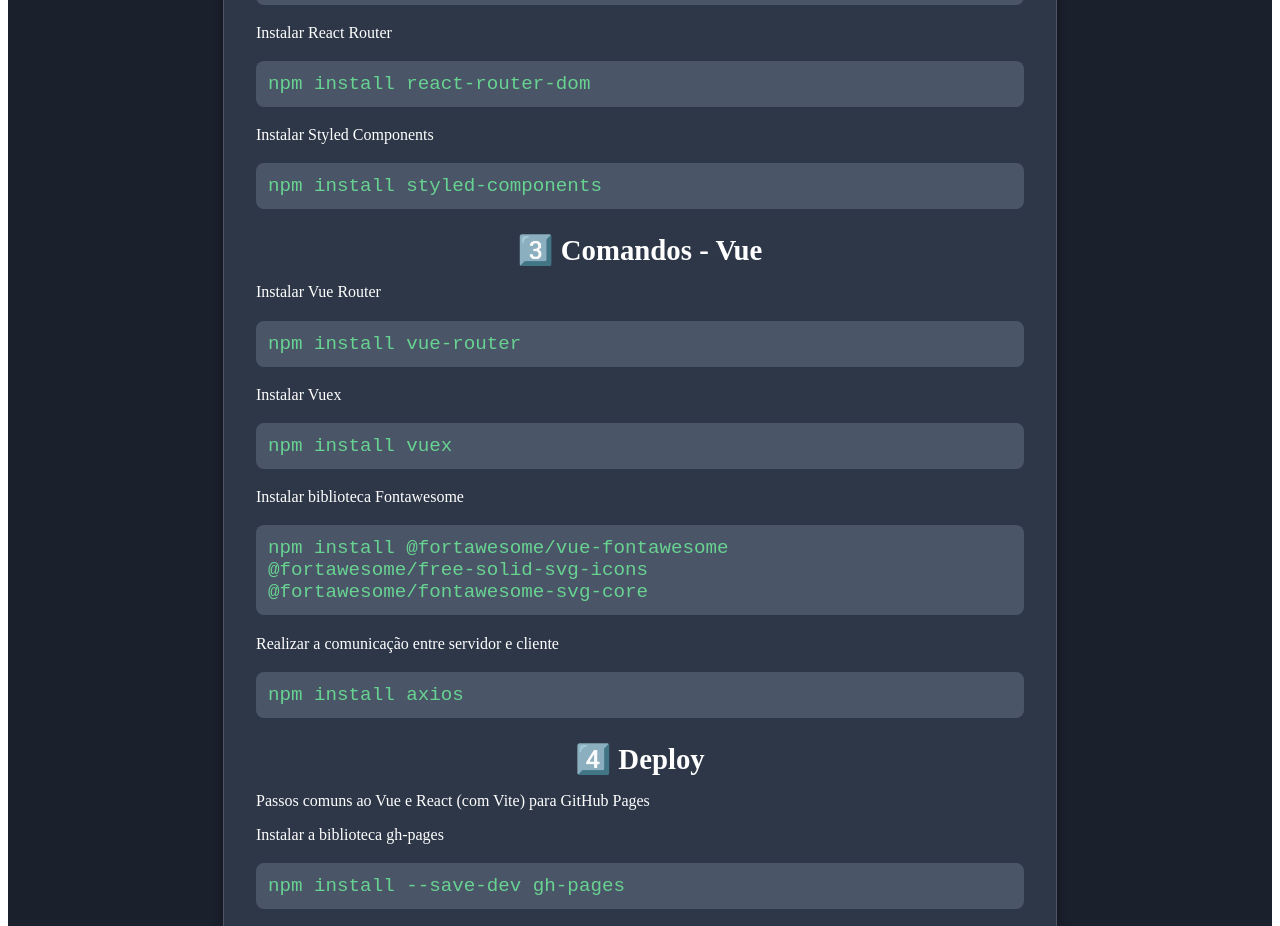
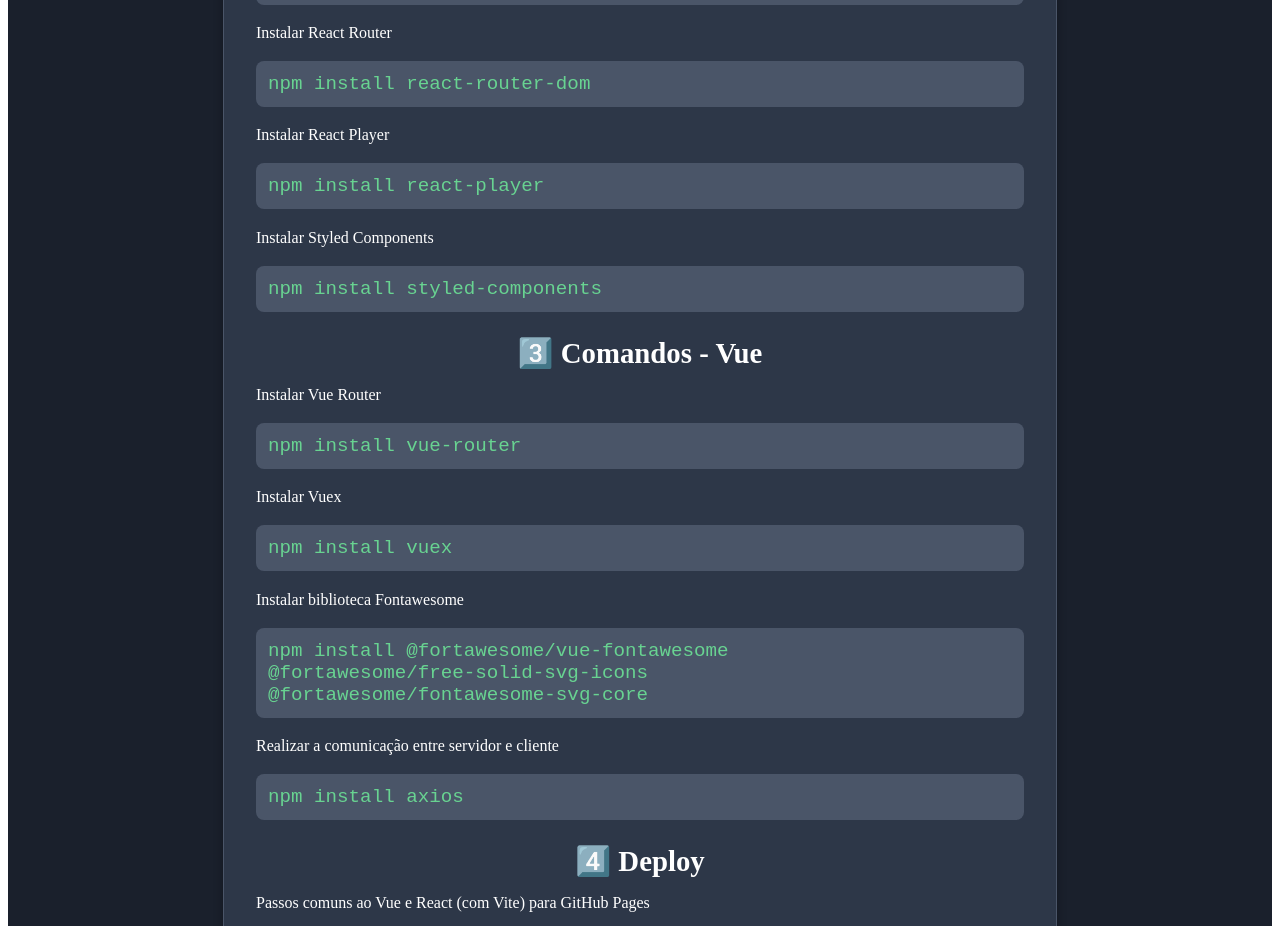
Before and after one commit to rma98/devguides, a React (Vite) app: page /comandsguide in a window 1280 px wide. Shown: the part 780-1706 px from the top of the page. Built offline with nearby package versions, Linux system fonts and the light colour scheme.

Commit message:
Update file ComandsGuide.jsx for pages folder

```diff
--- a/src/pages/ComandsGuide.jsx
+++ b/src/pages/ComandsGuide.jsx
@@ -24,6 +24,9 @@
 
                 <p>Instalar React Router</p>
                 <Pre>npm install react-router-dom</Pre>
+
+                <p>Instalar React Player</p>
+                <Pre>npm install react-player</Pre>
 
                 <p>Instalar Styled Components</p>
                 <Pre>npm install styled-components</Pre>
```
